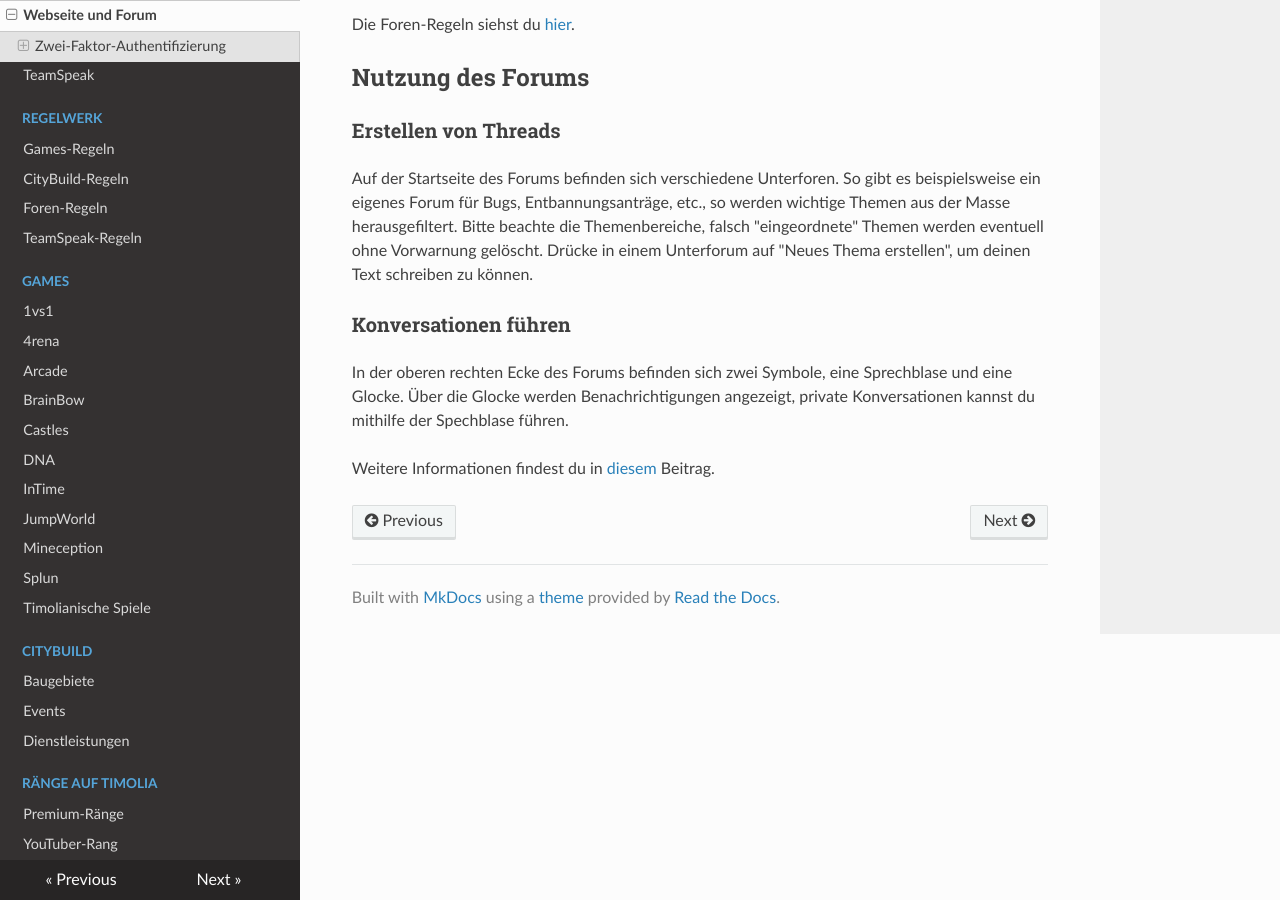
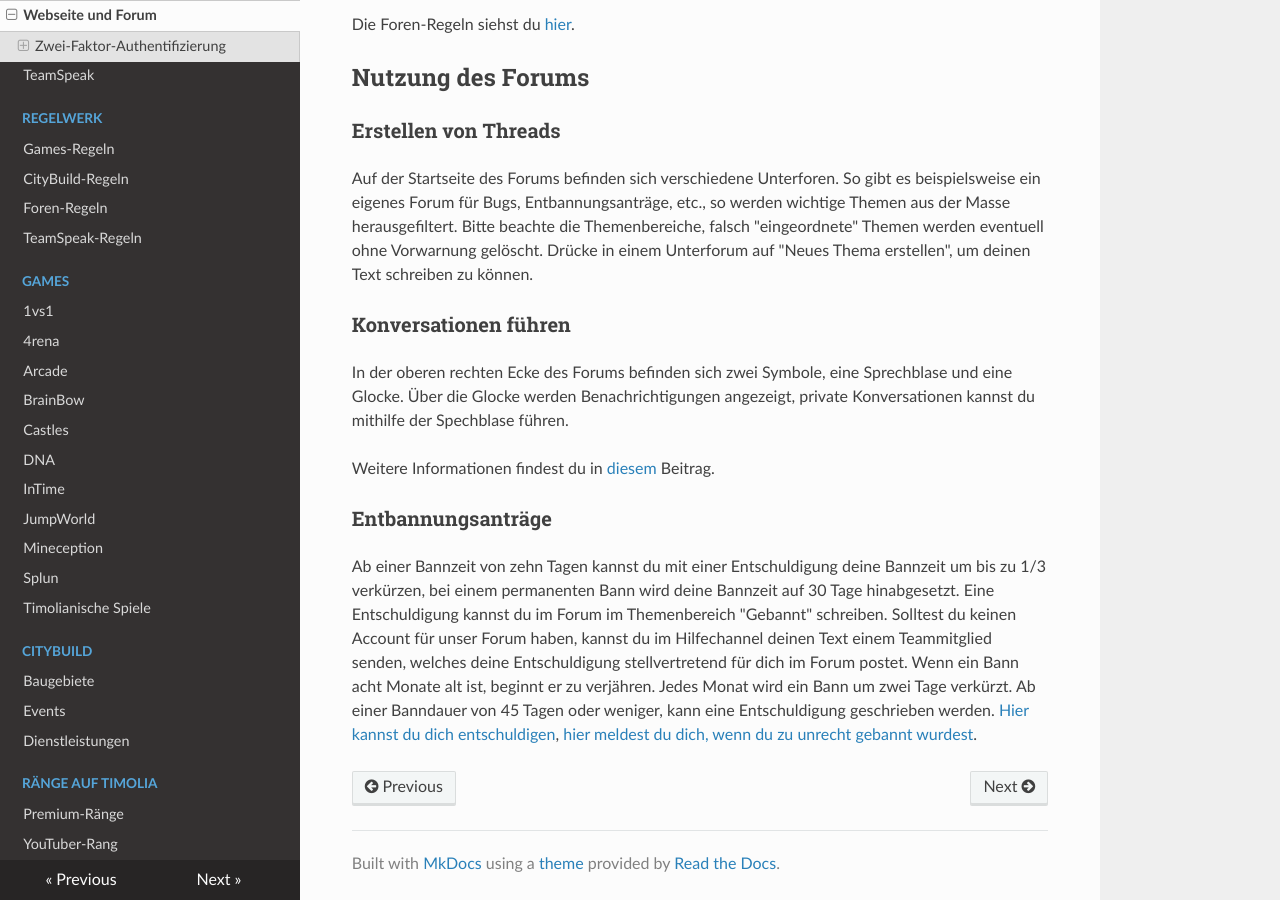
Before and after one commit to TimoliaDE/HowTo, an MkDocs documentation site: the page built from docs/web.md, in a window 1280 px wide and 900 px high, scrolled down 977 px. Built offline with MkDocs 1.6.1, drawn with Linux system fonts in a browser that asks for light colours; nearby versions of some CDN libraries; old or Windows-style settings are respelled for this version of MkDocs.

Commit message:
Entbannungsanträge

```diff
--- a/docs/web.md
+++ b/docs/web.md
@@ -39,3 +39,11 @@ In der oberen rechten Ecke des Forums befinden sich zwei Symbole, eine Sprechbla
 mithilfe der Spechblase führen.
 
 Weitere Informationen findest du in <a href="https://forum.timolia.de/threads/die-neue-website.38/" target="_blank">diesem</a> Beitrag.
+
+### Entbannungsanträge
+Ab einer Bannzeit von zehn Tagen kannst du mit einer Entschuldigung deine Bannzeit um bis zu 1/3 verkürzen, bei einem permanenten Bann wird deine
+Bannzeit auf 30 Tage hinabgesetzt. Eine Entschuldigung kannst du im Forum im Themenbereich "Gebannt" schreiben. Solltest du keinen Account für unser
+Forum haben, kannst du im Hilfechannel deinen Text einem Teammitglied senden, welches deine Entschuldigung stellvertretend für dich im Forum postet.
+Wenn ein Bann acht Monate alt ist, beginnt er zu verjähren. Jedes Monat wird ein Bann um zwei Tage verkürzt. Ab einer Banndauer von 45 Tagen oder weniger, kann eine
+Entschuldigung geschrieben werden. <a href="https://forum.timolia.de/forums/entschuldigungen.49/create-thread" target="_blank">Hier kannst du dich entschuldigen</a>,
+<a href="https://forum.timolia.de/forums/zu-unrecht-gebannt.122/" target="_blank">hier meldest du dich, wenn du zu unrecht gebannt wurdest</a>.
```
Also changed, not shown: docs/bans.md (+2 -1 lines), docs/faq.md (+4 -3 lines), docs/rules/forum.md (+1 -1 lines).
